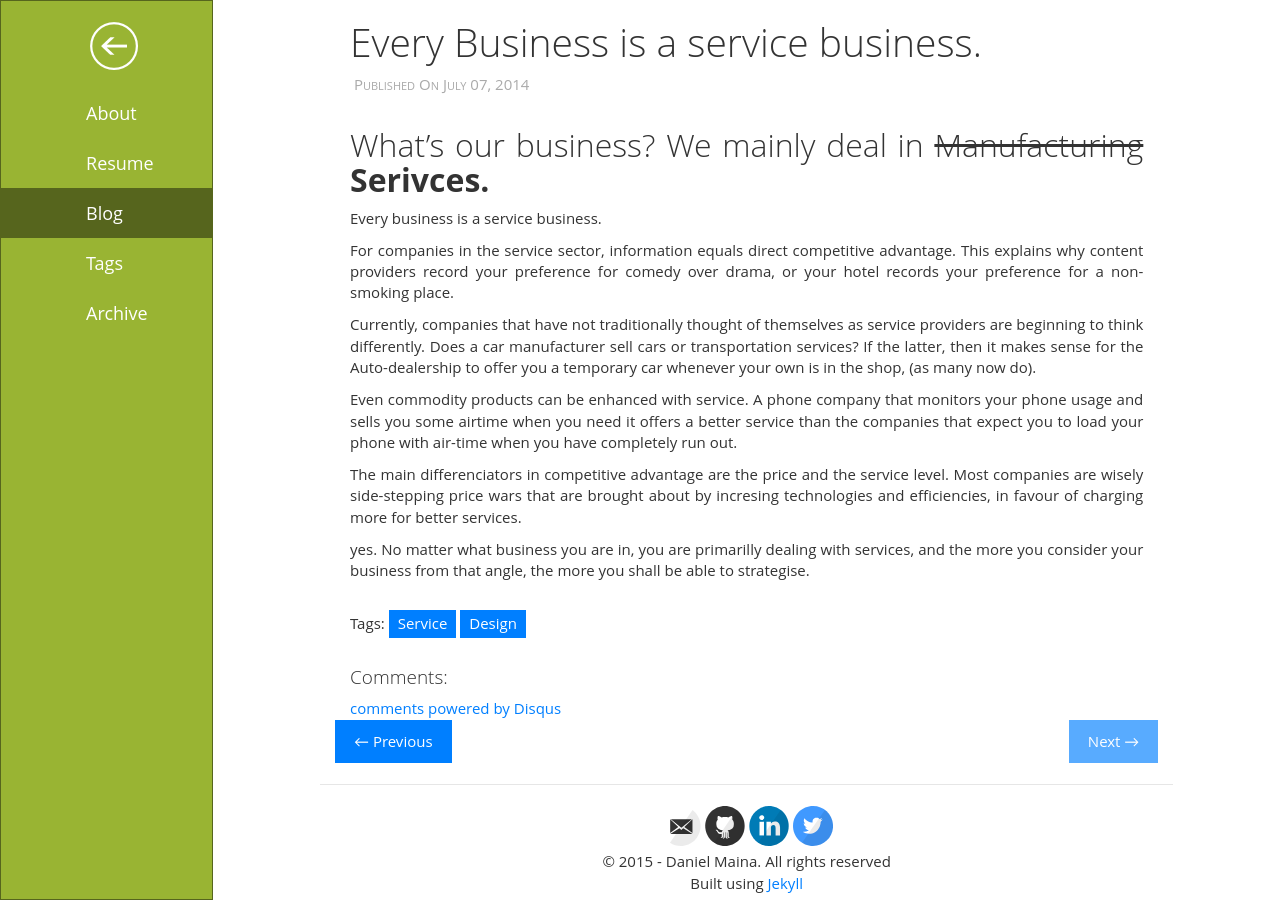
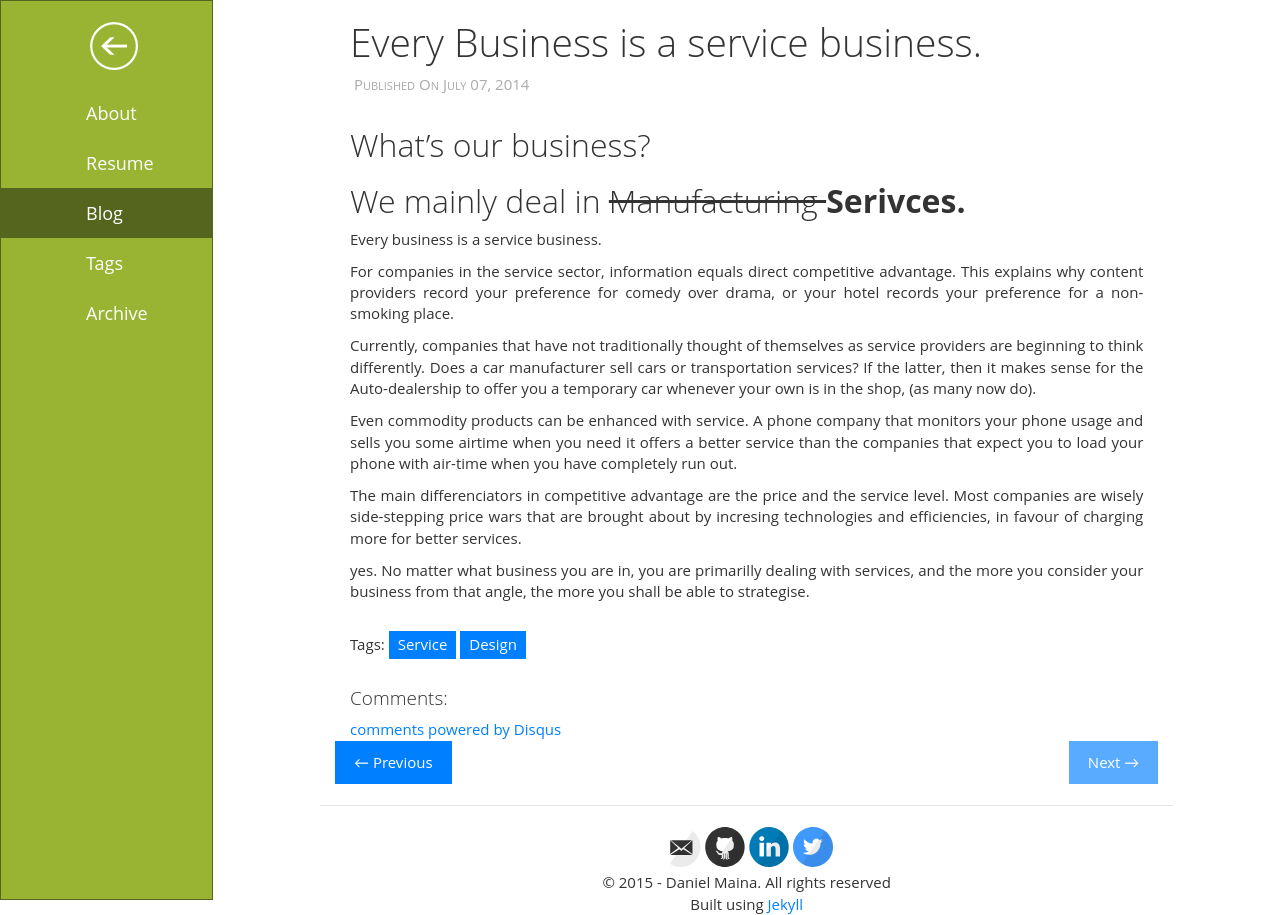
Before and after one commit to danconsults/metroblog, a Jekyll site: the page built from _posts/2014-07-07-Every Business is a service business-post.md, in a window 1280 px wide. Built offline with Jekyll 4.4.1, drawn with Linux system fonts in a browser that asks for light colours; comment, search, counter and statistics services are not loaded.

Commit message:
cbcvb
cbv

```diff
--- a/_posts/2014-07-07-Every Business is a service business-post.md
+++ b/_posts/2014-07-07-Every Business is a service business-post.md
@@ -6,9 +6,11 @@ categories: Services
 tags: Service Design
 ---
 
-What's our business? We mainly deal in  <del> Manufacturing </del> **Serivces.**
+What's our business?
 ------------
 
+We mainly deal in  <del> Manufacturing </del> **Serivces.**
+------------
 Every business is a service business.
 
 For companies in the service sector, information equals direct competitive advantage. This explains why content providers record your preference for comedy over drama, or your hotel records your preference for a non-smoking place.
```
